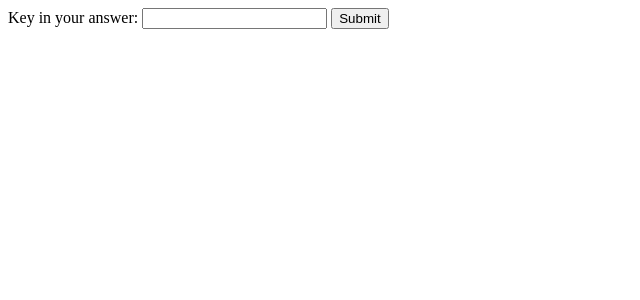
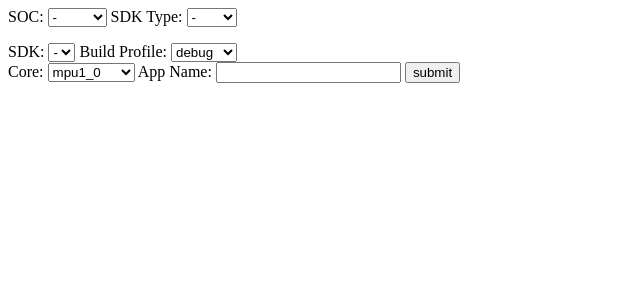
Before and after one commit to parth1104/techWizard, a Django app: template techWizard/round2/templates/builder.html in a window 1280 px wide. Shown: the top 300 px of the page, without its empty margins (0-640 px from the left). Run offline with Django 3.2, Linux system fonts and the light colour scheme; the template is opened without the code that fills it, so the values that code supplies are empty.

Commit message:
Nikshit's Changes

```diff
--- a/techWizard/round2/static/nav.html
+++ b/techWizard/round2/static/nav.html
@@ -38,7 +38,7 @@ body {
 <div class="topnav">
   <a class="active" href='/login'>Home</a>
   <a href="/browser">Browser</a>
-  <a href="builder.html">Builder</a>
+  <a href="/builder.html">Builder</a>
 </div>
 
 
--- a/techWizard/round2/templates/builder.html
+++ b/techWizard/round2/templates/builder.html
@@ -1,10 +1,130 @@
 <!DOCTYPE html>
 <html>
+
+<head>
+  <script src="https://ajax.googleapis.com/ajax/libs/jquery/3.6.0/jquery.min.js"></script>
+  <script>
+
+
+    $(document).ready(function(){
+      $("#buttons").click(function(){
+        var sdktype = $('#sdktype').val();
+        var soc = $('#soc').val();
+        var sdk = $('#sdk').val();
+        var core = $('#core').val();
+        var appname = $('#appname').val();
+        var build= $('#build').val();
+        console.log(sdktype + soc+sdk+core+appname);
+
+        $.ajax({
+        url: "buildersubmit/",
+        type: "get", //send it through get method
+        data: {
+          sdktype: sdktype,
+          soc : soc,
+          sdk : sdk,
+          core: core,
+          appname:appname,
+          build:build
+        },
+        success: function(result){
+                  var i;
+                  //var ret = JSON.parse(result)
+                  console.log(result);
+                  // $('#sdk').empty()
+                  // for (i = 0; i < ret.length; ++i) {
+                  //   $('#sdk').append(new Option(ret[i], ret[i]));
+                  // }
+        }});
+
+      });
+
+
+    $('#sdktype').change(function() {
+
+      var sdktype = $('#sdktype').val();
+      var soc = $('#soc').val();
+
+      $.ajax({
+        url: "builderdata/",
+        type: "get", //send it through get method
+        data: {
+          sdktype: sdktype,
+          soc: soc
+        },
+        success: function(result){
+                  var i;
+                  var ret = JSON.parse(result)
+                  $('#sdk').empty()
+                  for (i = 0; i < ret.length; ++i) {
+                    $('#sdk').append(new Option(ret[i], ret[i]));
+                  }
+        }});
+      });
+
+
+    });
+</script>
+
+</head>
+
+
+
 <body>
+  <label for="soc">SOC:</label>
+  <select name="soc" id="soc" required>
+    <option value="">-</option>
+    <option value="j721e">J721e</option>
+    <option value="j7200">J7200</option>
+  </select>
+
+  <label for="sdktype">SDK Type:</label>
+  <select name="sdktype" id="sdktype" required>
+    <option value="">-</option>
+    <option value="linux">linux</option>
+    <option value="rtos">rtos</option>
+  </select>
+
+  <p id="abc"></p>
+
+  <label for="sdk">SDK:</label>
+  <select name="sdk" id="sdk" required onclick="front()">
+    <option value="">-</option>
+  </select>
+
+<label for="build">Build Profile:</label>
+  <select name="build" id="build" required >
+    <option value="debug">debug</option>
+    <option value="release">release</option>
+  </select>
+<br/>
+  <label for="core">Core:</label>
+  <select name="core" id="core" required >
+    <option value="mpu1_0">mpu1_0</option>
+    <option value="mpu1_1">mpu1_1</option>
+    <option value="mcu1_0">mcu1_0</option>
+    <option value="mcu1_1">mcu1_1</option>
+    <option value="mcu2_0">mcu2_0</option>
+    <option value="mcu2_1">mcu2_1</option>
+    <option value="mcu3_0">mcu3_0</option>
+    <option value="mcu3_1">mcu3_1</option>
+    <option value="c66xdsp_1">c66xdsp_1</option>
+    <option value="c66xdsp_2">c66xdsp_2</option>
+    <option value="c7x_1">c7x_1</option>
+  </select>
+
+  <label for="appname">App Name: </label>
+  <input type="text" name="appname" id="appname" required />
+  <input type="button" name="buttons" id="buttons" value="submit" />
+
+
+<!--
+
+
 <form action="/clue2.html">
   Key in your answer: <input type="text" name="day" pattern="[Ss][Uu][Nn][Dd][Aa][Yy]" title="Wrong Answer">
   <input type="submit">
-</form>
+</form> -->
 
 </body>
 </html>
--- a/techWizard/round2/urls.py
+++ b/techWizard/round2/urls.py
@@ -7,12 +7,11 @@ urlpatterns = [
     path('login', views.Test.as_view()),
     re_path(r'^browser/$', views.Test2.as_view()),
     re_path(r'^browser/(?P<path_name>\S+)/$', views.Test2.as_view()),
+    re_path(r'^read/browser/(?P<path_name>\S+)/$', views.Test3.as_view()),
+    re_path(r'^builderdata/$', views.Test5.as_view()),
+    re_path(r'^buildersubmit/$', views.Test6.as_view()),
+    path('builder.html', views.Test4.as_view()),
     re_path(r'^browser/(?P<ss>\S+)$', views.Test7.as_view()),
-    #re_path(r'^read/browser/(?P<path_name>\S+)/$', views.Test3.as_view()),
-    path('clue2.html', views.Test4.as_view()),
-    path('c2key.html', views.Test5.as_view()),
-    path('clue3.html', views.Test6.as_view()),
-    path('clue4.html', views.Test7.as_view()),
     path('c4key.html', views.Test8.as_view()),
     path('circuit.html', views.Test9.as_view()),
 
```
Also changed, not shown: techWizard/round2/views.py (+41 -4 lines).
